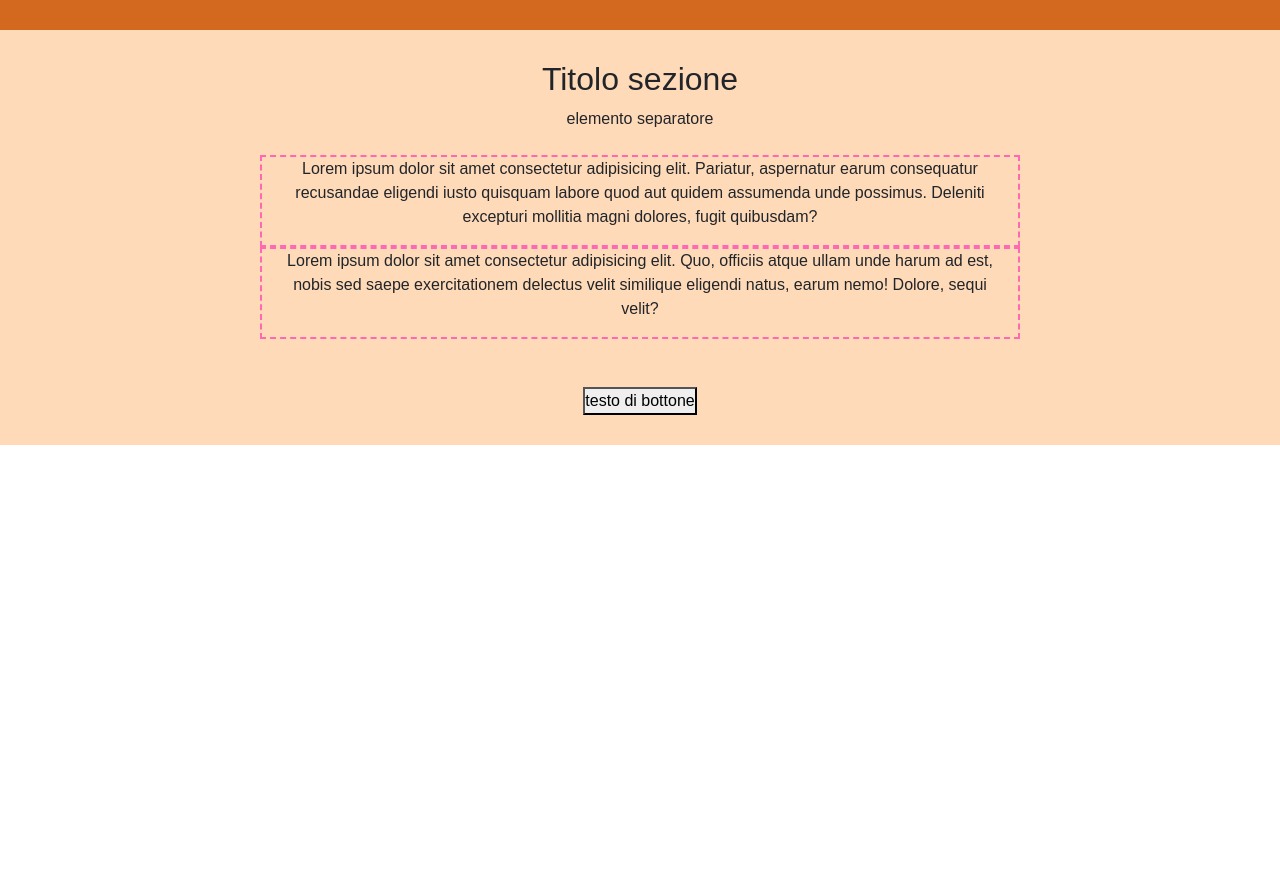
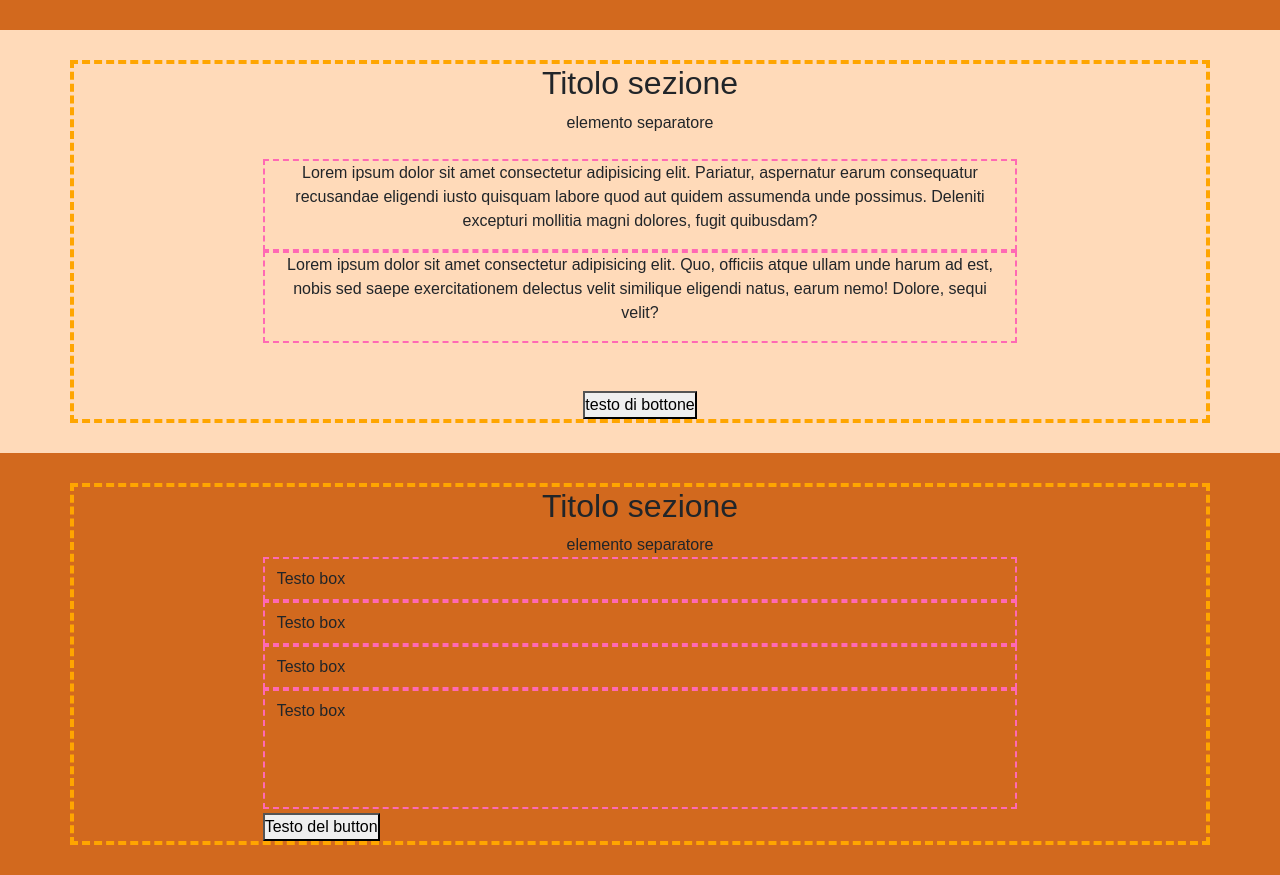
Before and after one commit to tommasotacconi/html-css-bootstrap-freelancer, a plain HTML site: page index.html in a window 1280 px wide. Shown: the part 1932-2807 px from the top of the page. Before the commit the page ends 2777 px from the top, so only its background shows below. Drawn offline with nearby package versions, Linux system fonts and the light colour scheme.

Commit message:
added contact-me section structure

```diff
--- a/css/style.css
+++ b/css/style.css
@@ -87,3 +87,8 @@ section {
 #portfolio .col {
   min-height: var(--mh-lg);
 }
+
+/* in contact-me  */
+#contact-me .message-box {
+  height: 100px;
+}
--- a/index.html
+++ b/index.html
@@ -71,7 +71,7 @@
     </section>
 
     <section id="about-freelancer" class="bdcolor-pesca">
-      <div class="container text-center">
+      <div class="container text-center dashed-border"">
         <h2>Titolo sezione</h2>
         <span class="d-inline-block mb-4">elemento separatore</span>
 
@@ -89,7 +89,37 @@
       </div>
     </section>
 
-    <section class="contact-me"></section>
+    <section id="contact-me" class="bdcolor-cioccolato">
+      <div class="container dashed-border">
+        <div class="title-box text-center">
+          <h2>Titolo sezione</h2>
+          <span>elemento separatore</span>
+        </div>
+
+        <!-- campi di larghezza 8/12 -->
+        <div class="row justify-content-center">
+          <div class="col-8 py-2 dashed-border-alternative">
+            <div class="name-box">Testo box</div>
+          </div>
+          <div class="col-8 py-2 dashed-border-alternative">
+            <div class="email-box">Testo box</div>
+          </div>
+          <div class="col-8 py-2 dashed-border-alternative">
+            <div class="phone-num-box">Testo box</div>
+          </div>
+          <div class="col-8 py-2 dashed-border-alternative">
+            <div class="message-box">Testo box</div>
+          </div>
+        </div>
+
+        <!-- row per allineamento bottone -->
+        <div class="row justify-content-center">
+          <div class="col-8 ps-0 pt-1">
+            <button class="">Testo del button</button>
+          </div>
+        </div>
+      </div>
+    </section>
 
     <!-- Pié di pagina -->
     <footer></footer>
```
